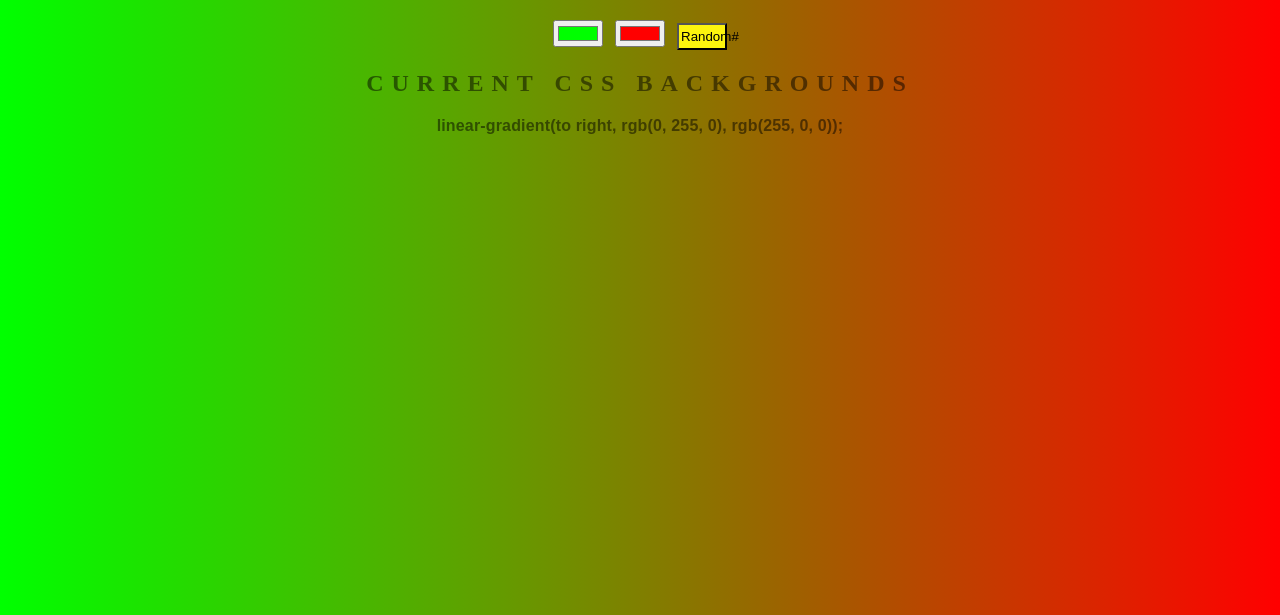
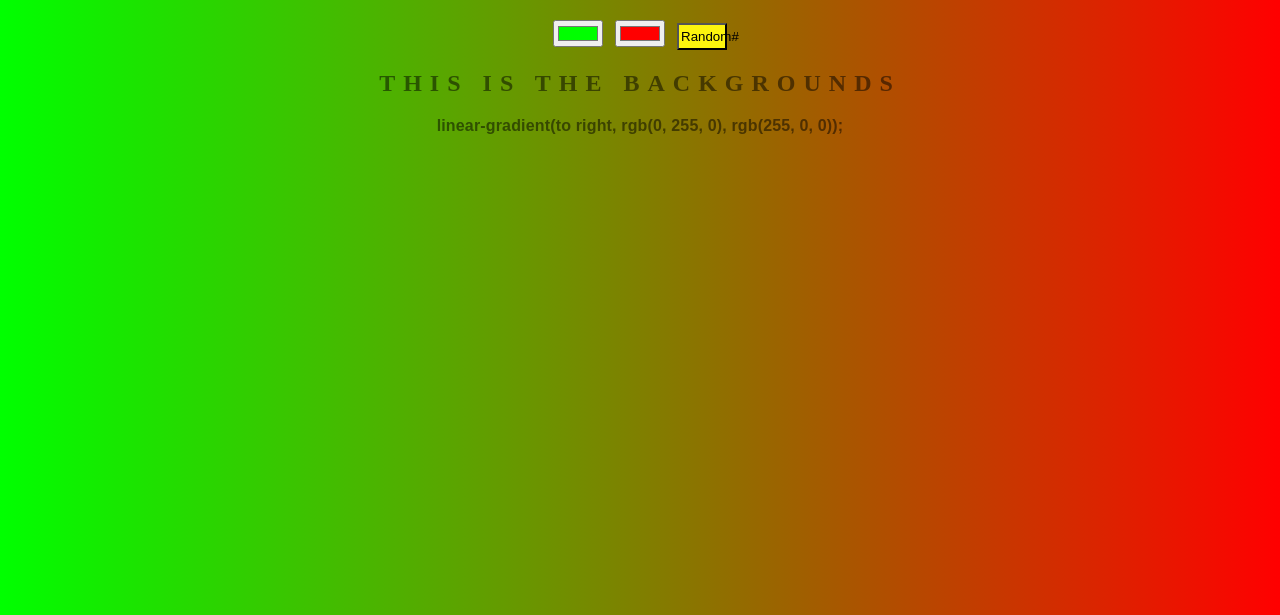
Before and after one commit to TolaOgunniyi/background-generator, a plain HTML site: page index.html in a window 1280 px wide. Shown: the part 185-800 px from the top of the page. Drawn offline with Linux system fonts and the light colour scheme.

Commit message:
Changing text

```diff
--- a/index.html
+++ b/index.html
@@ -9,7 +9,7 @@
     <input class="color1 firstColor1" type="color" name="color1" value="#00ff00">
     <input class="color2 secondColor2"  type="color" name="color2" value="#ff0000">
     <button class="buttonClass randomNumber">Random#</button>
-    <h2>Current CSS Backgrounds</h2>
+    <h2>This is the Backgrounds</h2>
     <h3></h3>
 	<script type="text/javascript" src="script.js"></script>
 </body>
```
